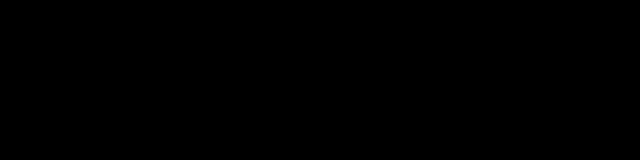
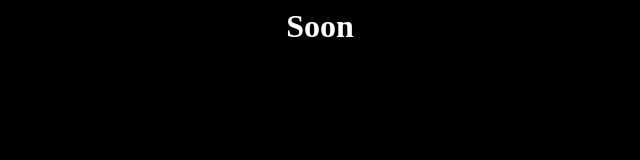
Before and after one commit to ruby-ia/ruby-ia.github.io, a plain HTML site: page index.html in a window 1280 px wide. Shown: the whole page, without its empty margins (320-960 px from the left). Drawn offline with Linux system fonts and the light colour scheme.

Commit message:
Updated index.html

```diff
--- a/index.html
+++ b/index.html
@@ -4,7 +4,7 @@
 </head>
 <body>
   <style>
-    body{background-color: black; user-select: none;}
+    body{background-color: black; user-select: none; color: white;}
   </style>
   <h1 style="text-align: center;">Soon</h1>
 </body>
```
